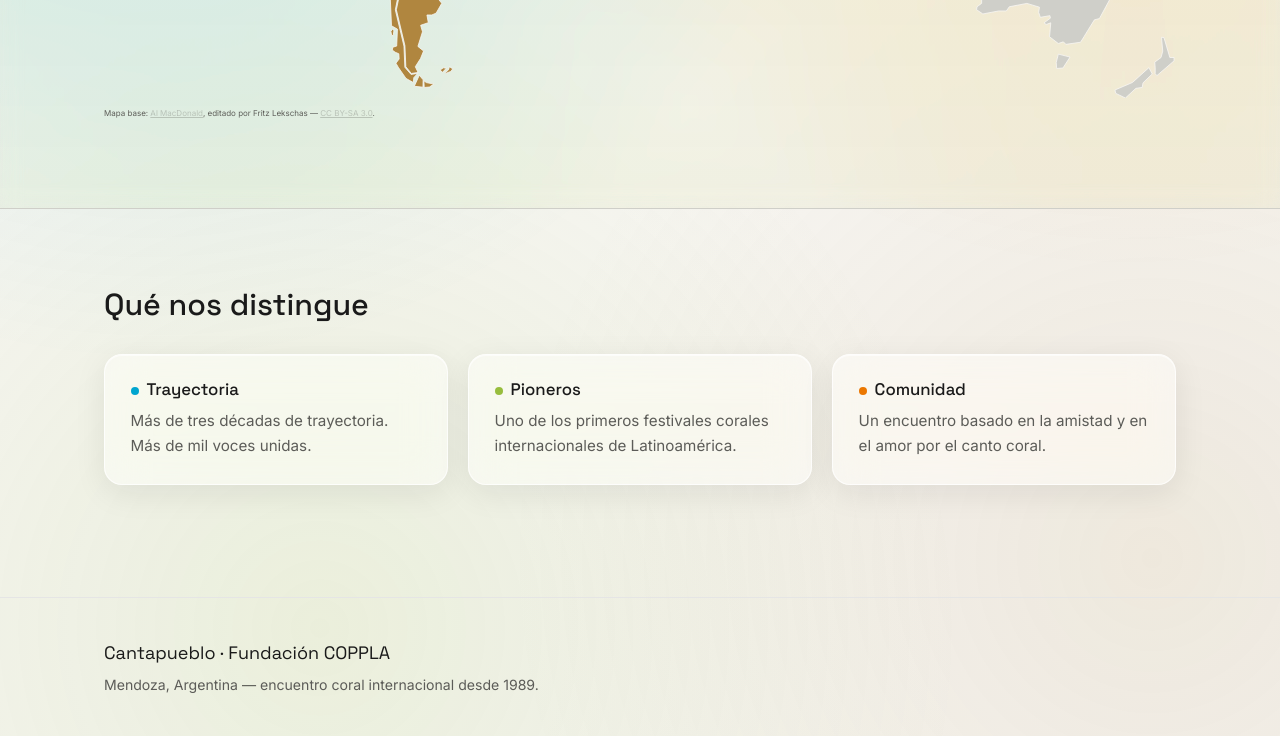
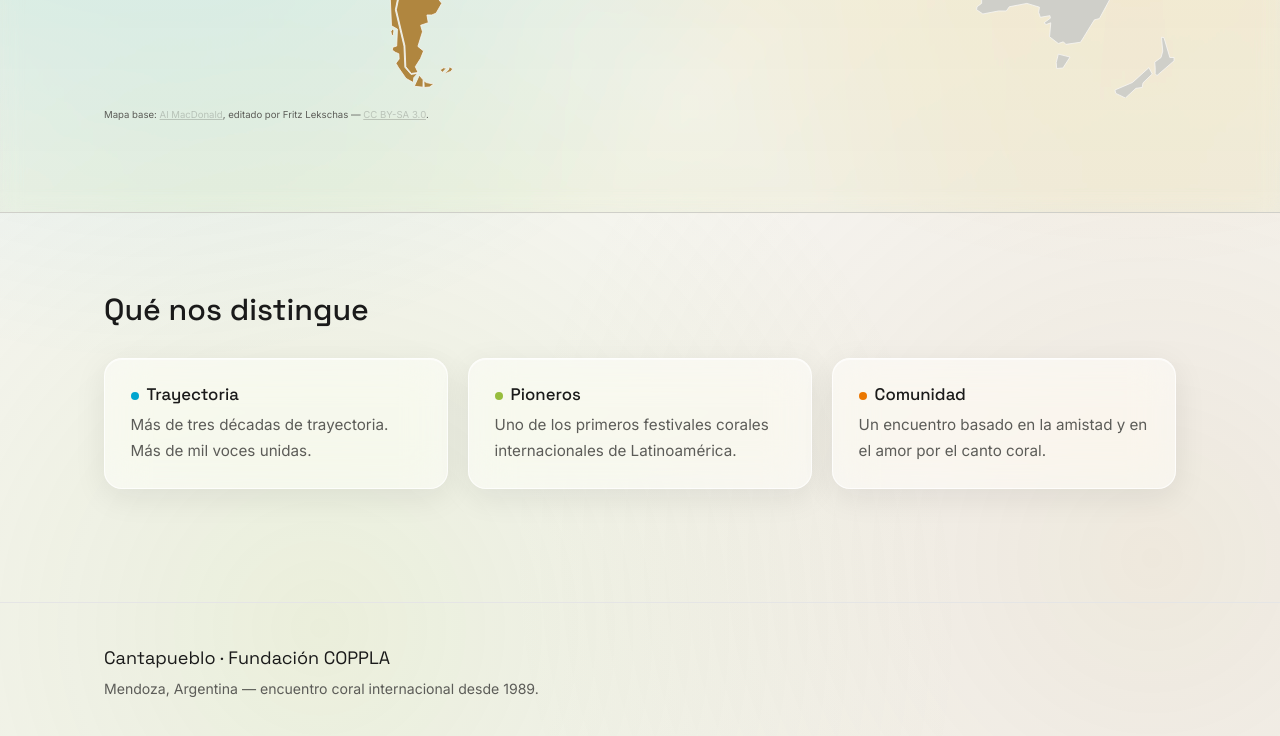
Before and after one commit to mxscvz/cantapueblo, a Jekyll site: the page built from es/historia.html, in a window 1280 px wide and 1400 px high, scrolled down 3689 px. Shown: the part 562-1298 px from the top of the window. Built offline with Jekyll 4.4.1, drawn with Linux system fonts in a browser that asks for light colours.

Commit message:
Increase font size of map attribution

```diff
--- a/assets/css/style.css
+++ b/assets/css/style.css
@@ -498,7 +498,7 @@ a:focus-visible, button:focus-visible {
 }
 .map-attribution {
   margin-top: 0.6rem;
-  font-size: 0.5rem;
+  font-size: 0.6rem;
   color: rgba(92, 92, 88, 0.2);
 }
 .map-attribution a { color: rgba(92, 92, 88, 0.3); text-decoration: underline; }
```
